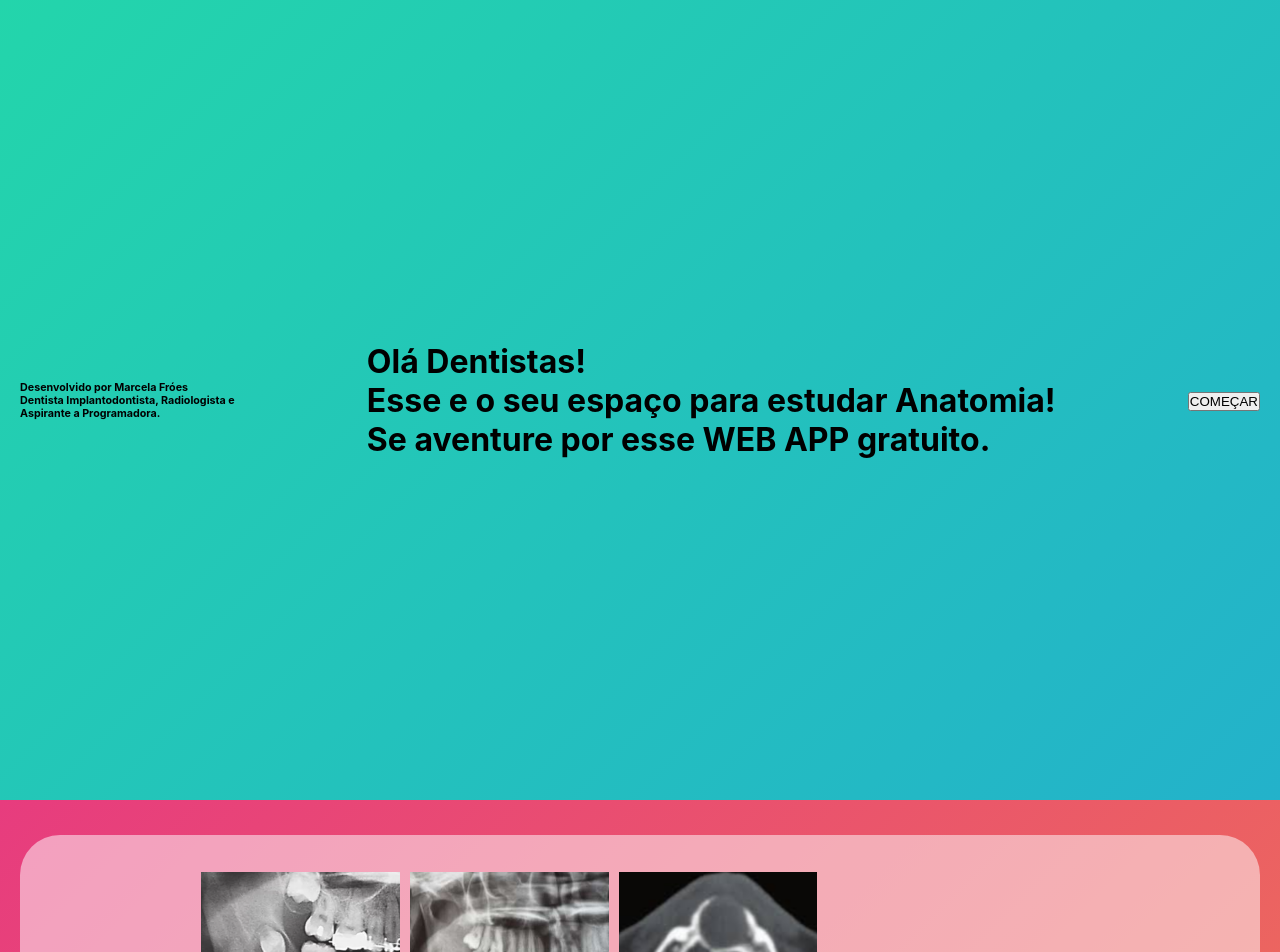
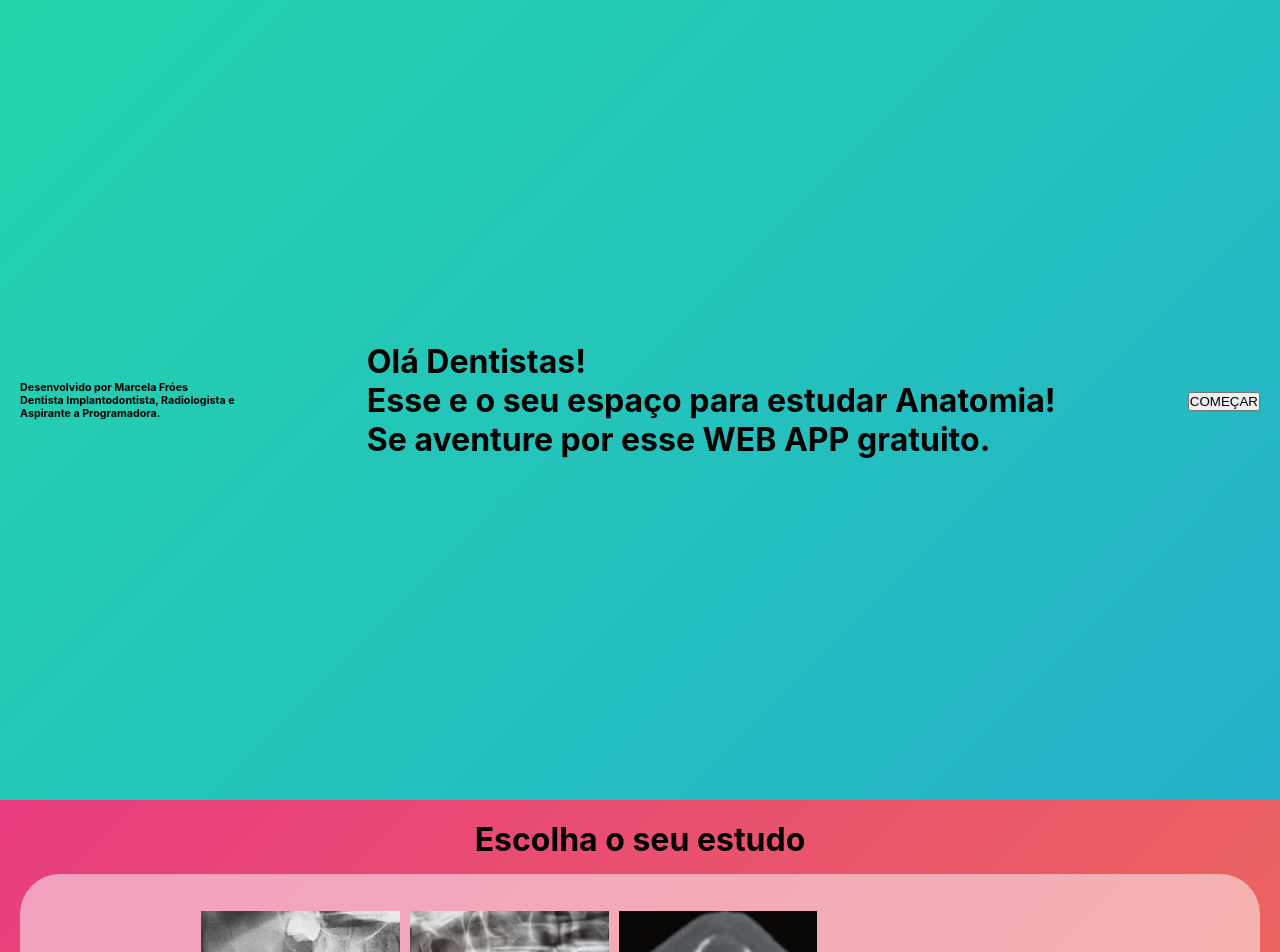
Before and after one commit to gottmik/projeto-radiologia-quiz, a React (Create React App) app: page / in a window 1280 px wide. Shown: the top 952 px of the page. Built offline with nearby package versions, Linux system fonts and the light colour scheme.

Commit message:
Adicionando o "Escolha seu estudo"

```diff
--- a/src/Components/modelidades.css
+++ b/src/Components/modelidades.css
@@ -25,6 +25,10 @@
     align-items: center;
     flex-direction: column;
 
+}
+
+.thirdSectionHeader{
+    text-align: center;
 }
 
 .quadrado h1{
--- a/src/Components/modelidades.jsx
+++ b/src/Components/modelidades.jsx
@@ -11,6 +11,9 @@ export default function Modelidades() {
 
 
     <div  className='thirdSection'>
+        <div className='thirdSectionHeader'>
+            <h1>Escolha o seu estudo</h1>
+        </div>
         <div className='quadrado'>
             <div className='quadrado-img-div'>
                 <img src={lesoes} alt="" />
```
